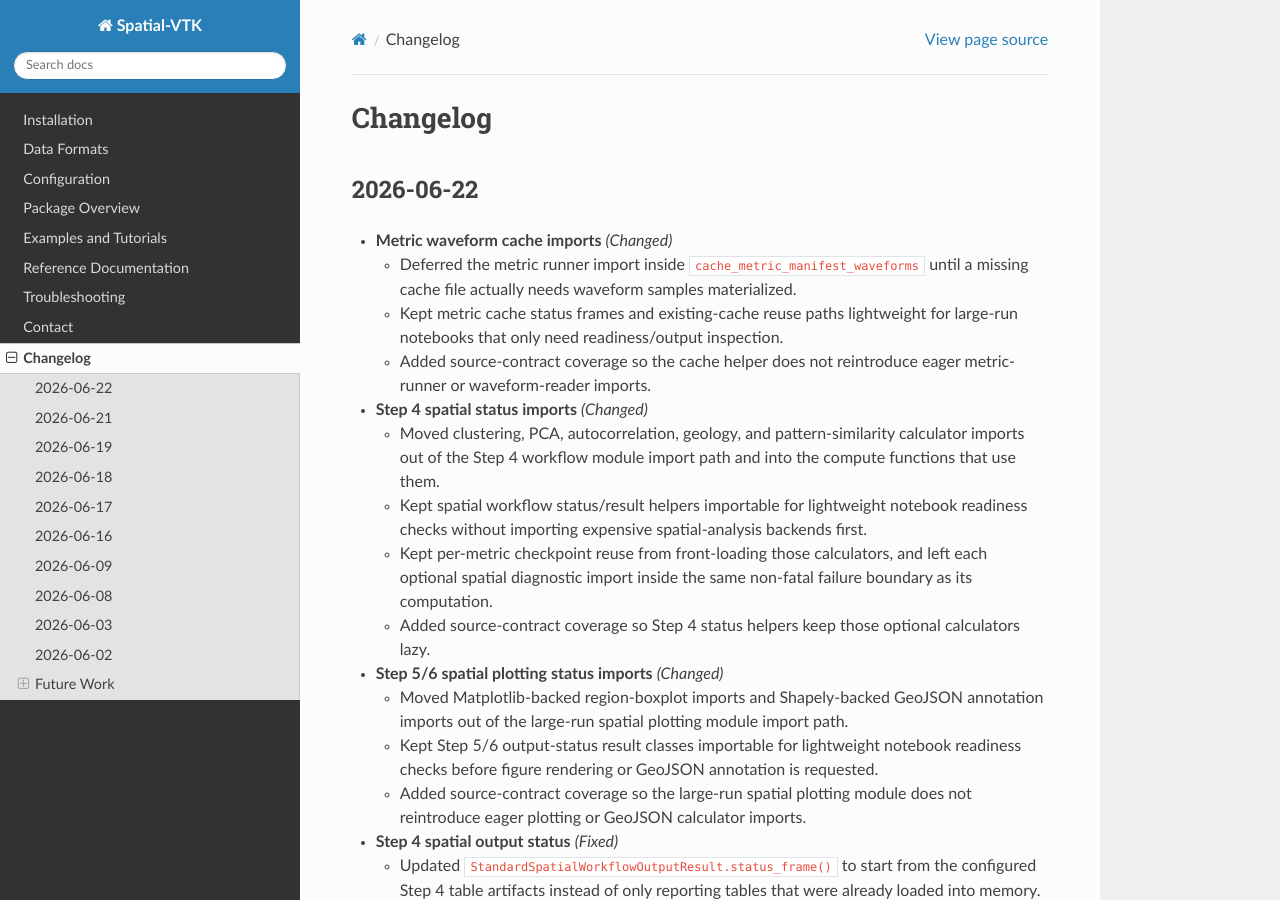
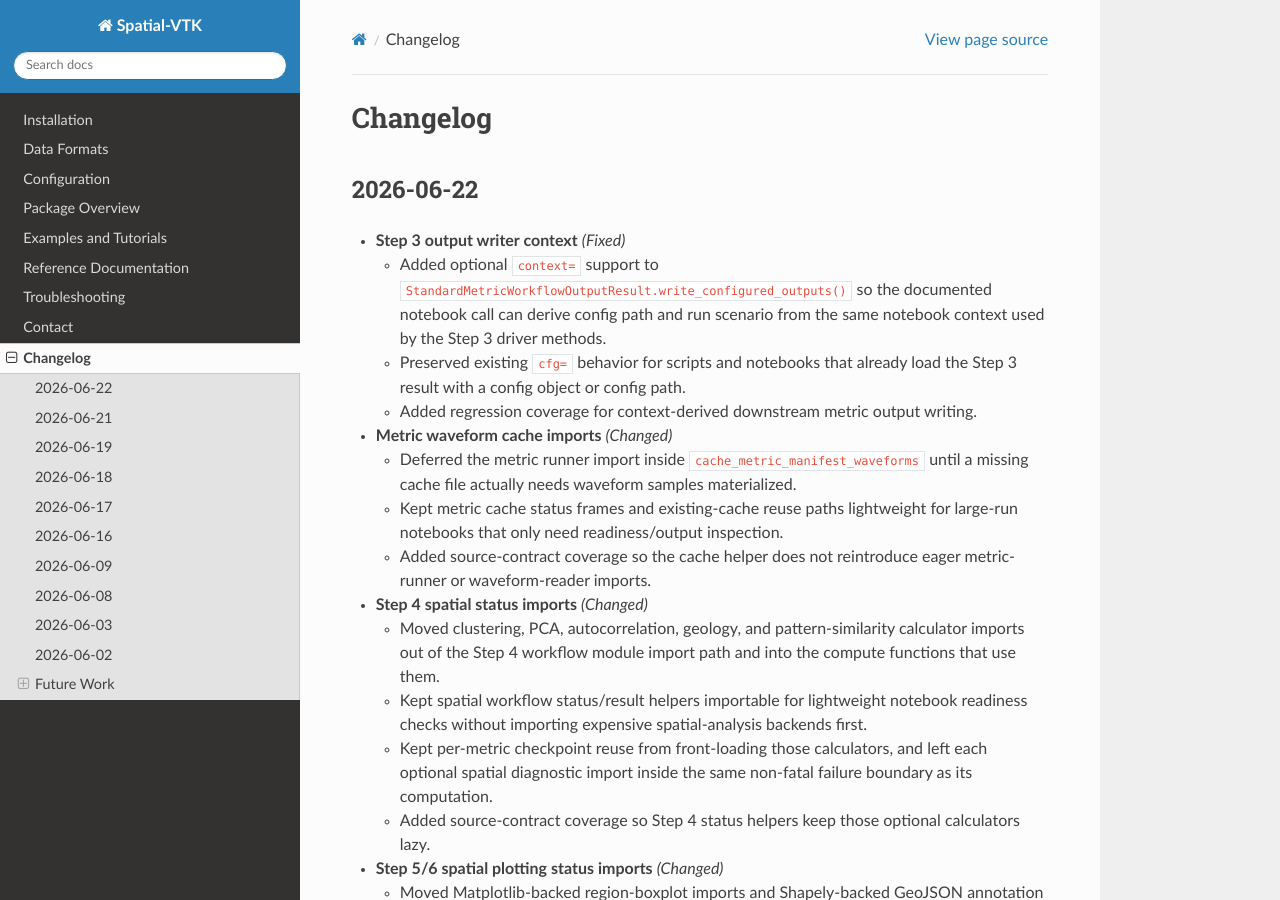
Before and after one commit to bcbirkel/spatial-vtk, a Sphinx documentation site: the page built from docs/changelog.rst, in a window 1280 px wide and 900 px high. Built offline with Sphinx 7.4.7 and the Read the Docs theme 3.1.0, drawn with Linux system fonts in a browser that asks for light colours.

Commit message:
Allow metric outputs to use notebook context

```diff
--- a/docs/changelog.rst
+++ b/docs/changelog.rst
@@ -3,6 +3,17 @@ Changelog
 
 2026-06-22
 ----------
+
+- **Step 3 output writer context** *(Fixed)*
+
+  - Added optional ``context=`` support to
+    ``StandardMetricWorkflowOutputResult.write_configured_outputs()`` so the
+    documented notebook call can derive config path and run scenario from the
+    same notebook context used by the Step 3 driver methods.
+  - Preserved existing ``cfg=`` behavior for scripts and notebooks that already
+    load the Step 3 result with a config object or config path.
+  - Added regression coverage for context-derived downstream metric output
+    writing.
 
 - **Metric waveform cache imports** *(Changed)*
 
--- a/docs/reference/api/metrics.rst
+++ b/docs/reference/api/metrics.rst
@@ -98,6 +98,9 @@ Public workflow helpers exposed by ``spatial_vtk.metrics``:
        rendering through ``write_large_run_figure_suite()``. Pass ``cfg=`` as
        either a config object or a config file path; the result resolves
        Step 3 outputs and preprocessing trace metadata from the same config.
+       ``write_configured_outputs(context=...)`` can also derive the config
+       path and run scenario from a notebook run context, matching the other
+       Step 3 result-object driver methods.
        Display ``StandardMetricWorkflowOutputResult.status_frame()`` for
        configured output readiness and use its preview/figure methods instead
        of repeating manifest, metric-row, or output-table path plumbing in
```
Also changed, not shown: 2 other files.
